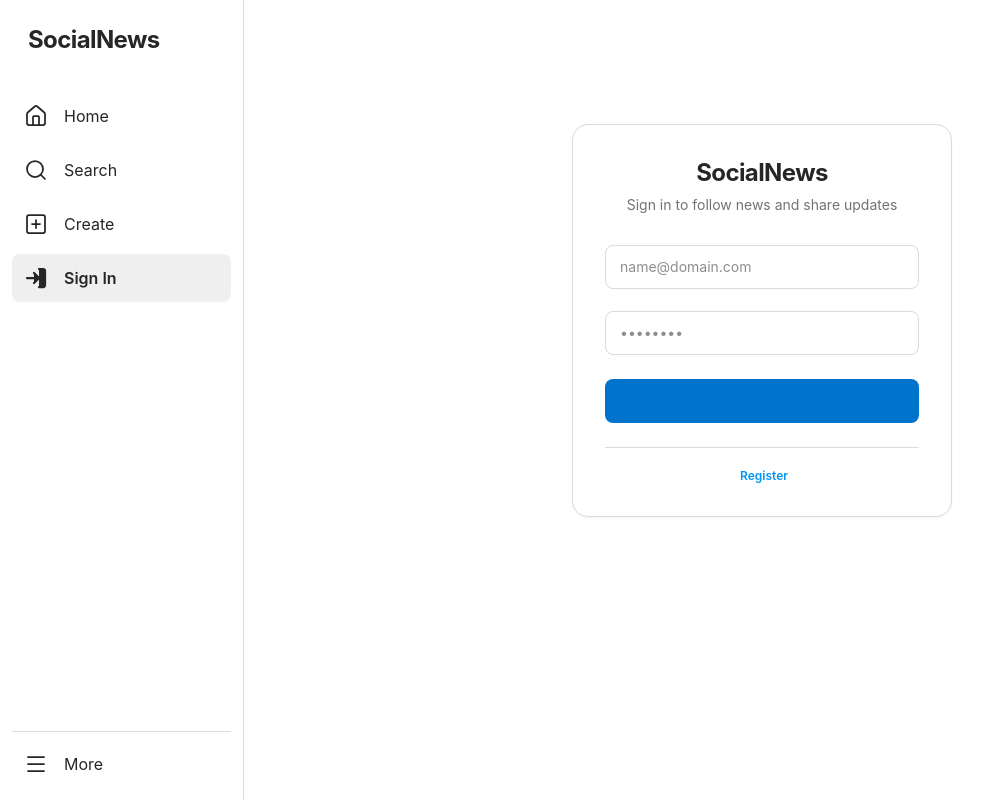
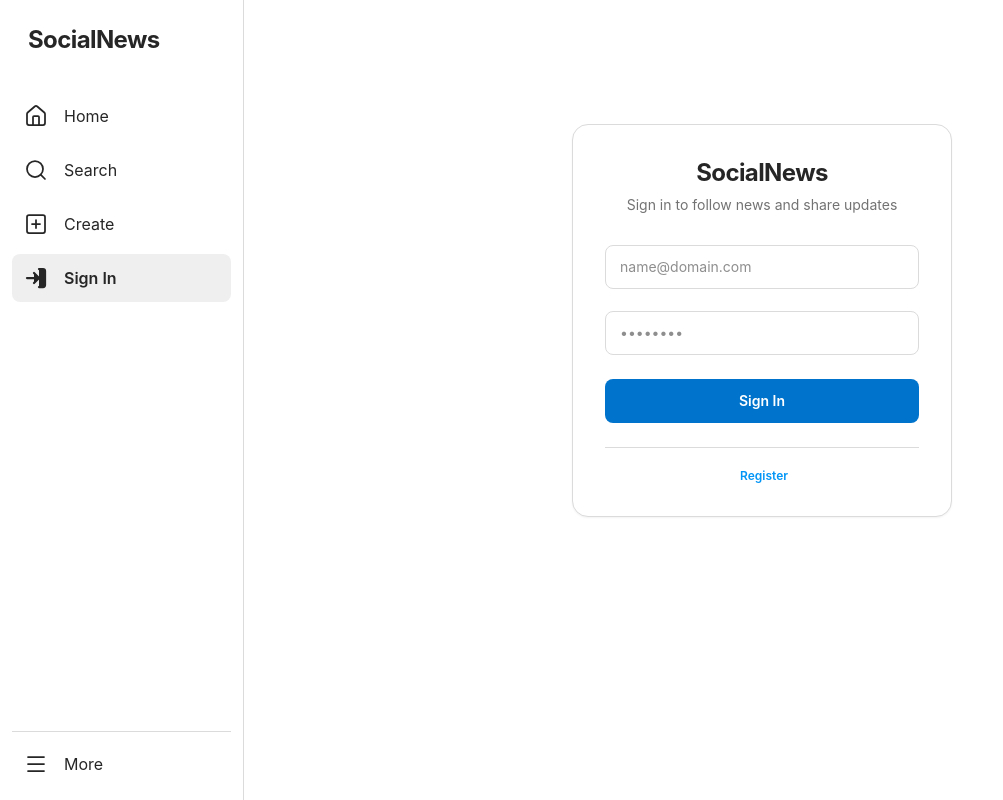
Before and after one commit to tech-example/social-news-platform, a Next.js app: page /sign-in in a window 1280 px wide. Shown: the whole page, without its empty margins (0-1003 px from the left). Built offline with nearby package versions, Linux system fonts and the light colour scheme; no server answers.

Commit message:
Fix sign-in button text-white and disabled styling

```diff
--- a/src/app/(auth)/sign-in/page.jsx
+++ b/src/app/(auth)/sign-in/page.jsx
@@ -93,8 +93,7 @@ function SignInContent() {
               autoComplete="email"
               spellCheck={false}
               placeholder="name@domain.com"
-              className={`w-full min-h-[44px] px-3.5 py-2.5 rounded-lg border text-sm transition-colors focus-visible:outline-2 focus-visible:outline-offset-2 bg-white text-[#262626] placeholder:text-[#8E8E8E] ${
-                emailError
+              className={`w-full min-h-[44px] px-3.5 py-2.5 rounded-lg border text-sm transition-colors focus-visible:outline-2 focus-visible:outline-offset-2 bg-white text-[#262626] placeholder:text-[#8E8E8E] ${emailError
                 ? "border-[#C8323C] bg-red-50/20 focus-visible:outline-[#C8323C]"
                 : "border-[#DBDBDB] hover:border-[#737373] focus:border-[#0095F6] focus-visible:outline-[#0095F6]"
                 }`}
@@ -117,8 +116,7 @@ function SignInContent() {
               type="password"
               autoComplete="current-password"
               placeholder="••••••••"
-              className={`w-full min-h-[44px] px-3.5 py-2.5 rounded-lg border text-sm transition-colors focus-visible:outline-2 focus-visible:outline-offset-2 bg-white text-[#262626] placeholder:text-[#8E8E8E] ${
-                passwordError
+              className={`w-full min-h-[44px] px-3.5 py-2.5 rounded-lg border text-sm transition-colors focus-visible:outline-2 focus-visible:outline-offset-2 bg-white text-[#262626] placeholder:text-[#8E8E8E] ${passwordError
                 ? "border-[#C8323C] bg-red-50/20 focus-visible:outline-[#C8323C]"
                 : "border-[#DBDBDB] hover:border-[#737373] focus:border-[#0095F6] focus-visible:outline-[#0095F6]"
                 }`}
@@ -134,9 +132,9 @@ function SignInContent() {
             type="submit"
             disabled={isPending}
             loading={isPending}
-            className="w-full mt-2 font-semibold bg-[#0095F6] hover:bg-[#0074CC]"
+            className="w-full mt-2 font-semibold bg-[#0095F6] text-white hover:bg-[#0074CC] disabled:bg-[#0095F6]/70 disabled:text-white"
           >
-            {isPending ? "Signing in..." : COPY.auth.signIn}
+            {isPending ? "Signing in..." : (COPY.auth.signIn || "Sign In")}
           </Button>
         </form>
 
```
Lines whose indentation alone changed are shown as unchanged.
